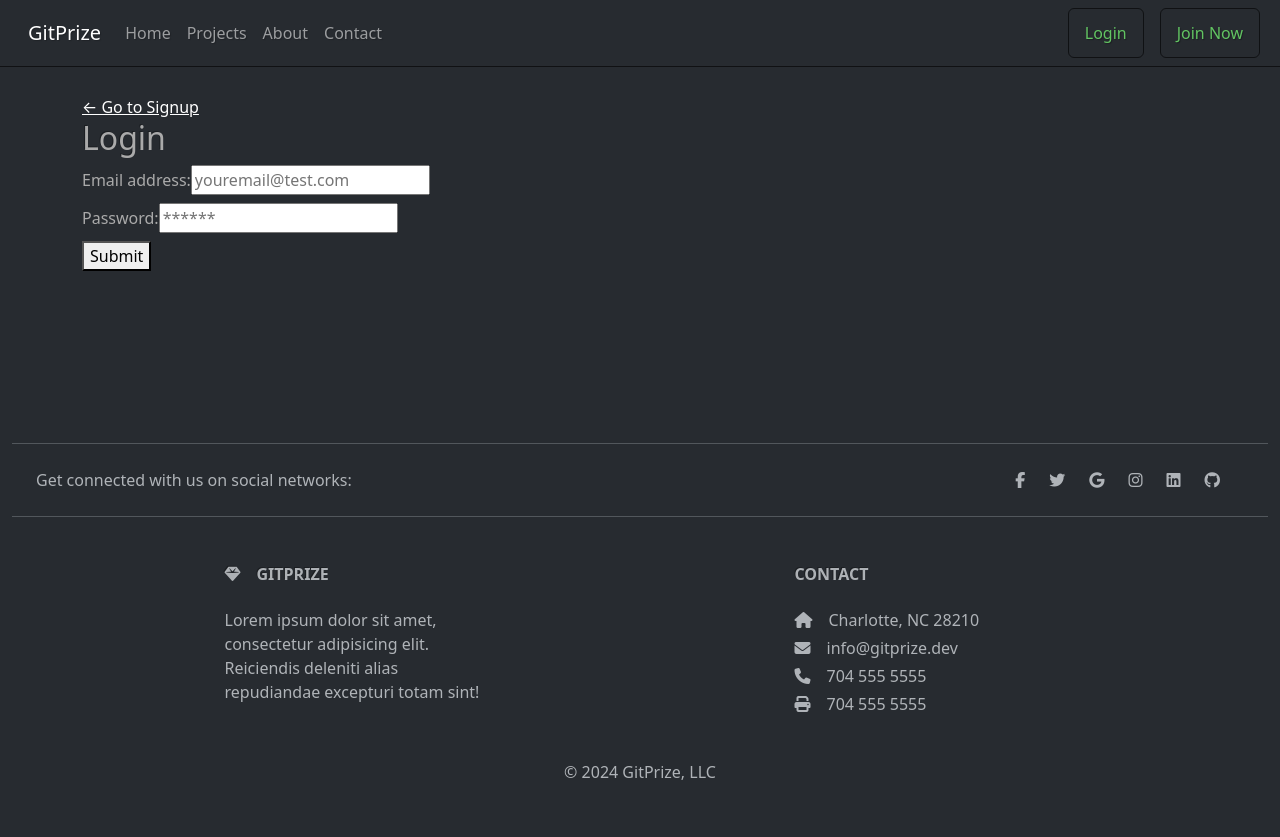
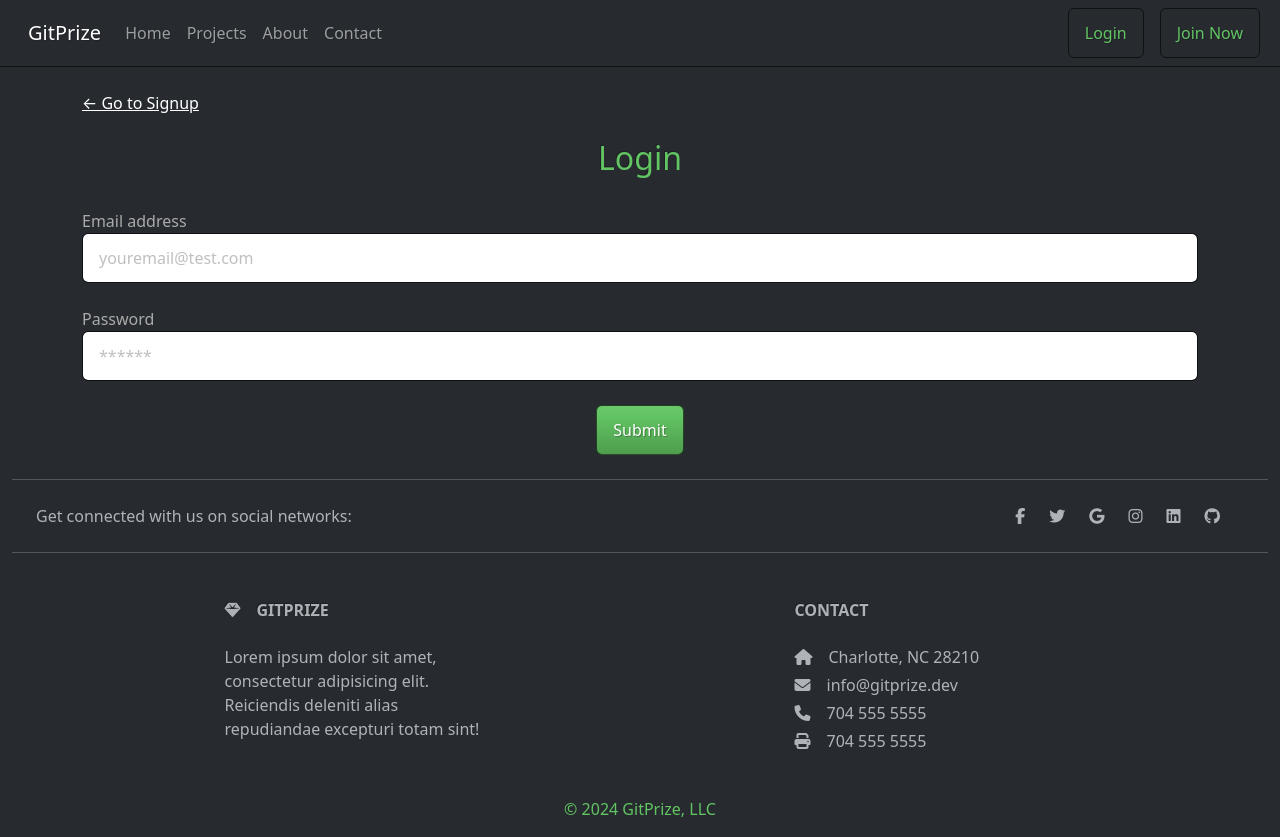
Before and after one commit to coulterkyle/Project-3, a React (Vite) app in the folder client/: page /login in a window 1280 px wide. Before the commit the page ends 800 px from the top, so only its background shows below. Built offline with nearby package versions, Linux system fonts and the light colour scheme.

Commit message:
styled login page and minor changes to footer and contact

```diff
--- a/client/src/components/ui/footer.jsx
+++ b/client/src/components/ui/footer.jsx
@@ -38,7 +38,7 @@ export default function Footer() {
             </div>
           </section>
 
-          <div className="text-center py-3"> © 2024 GitPrize, LLC</div>
+          <div className="text-center py-3 text-success"> © 2024 GitPrize, LLC</div>
         </footer>
     );
   }
--- a/client/src/pages/Contact.jsx
+++ b/client/src/pages/Contact.jsx
@@ -2,7 +2,7 @@ const Contact = () => {
     return (
       <div className="container mb-4">
         <section>
-        <h2 className="h1-responsive font-weight-bold text-center my-4">Contact us</h2>
+        <h2 className="h1-responsive font-weight-bold text-center my-4 text-success">Contact us</h2>
         <p className="text-center w-responsive mx-auto mb-4">Do you have any questions? Please do not hesitate to contact us directly. Our team will come back to you within a matter of hours to help you.</p>
         <div className="row">
             <div className="col-md-9 mb-md-0 mb-5">
@@ -10,14 +10,14 @@ const Contact = () => {
                     <div className="row mb-2">
                         <div className="col-md-6">
                             <div className="md-form mb-0">
-                                <label for="name" className="">Your name</label>
+                                <label htmlFor="name" className="">Your name</label>
                                 <input type="text" id="name" name="name" className="form-control" />
                             </div>
                         </div>
 
                         <div className="col-md-6">
                             <div className="md-form mb-0">
-                                <label for="email" className="">Your email</label>
+                                <label htmlFor="email" className="">Your email</label>
                                 <input type="text" id="email" name="email" className="form-control" />
                             </div>
                         </div>
@@ -26,7 +26,7 @@ const Contact = () => {
                     <div className="row my-2">
                         <div className="col-md-12">
                             <div className="md-form mb-0">
-                                <label for="subject" className="">Subject</label>
+                                <label htmlFor="subject" className="">Subject</label>
                                 <input type="text" id="subject" name="subject" className="form-control" />
                             </div>
                         </div>
@@ -35,7 +35,7 @@ const Contact = () => {
                     <div className="row my-2">
                         <div className="col-md-12">
                             <div className="md-form">
-                                <label for="message">Your message</label>
+                                <label htmlFor="message">Your message</label>
                                 <textarea type="text" id="message" name="message" rows="2" className="form-control md-textarea"></textarea>
                             </div>
                         </div>
@@ -44,22 +44,22 @@ const Contact = () => {
                 </form>
 
                 <div className="text-center text-md-left mt-3">
-                    <a className="btn btn-primary" onclick="document.getElementById('contact-form').submit();">Send</a>
+                    <a className="btn btn-success" onclick="document.getElementById('contact-form').submit();">Send</a>
                 </div>
                 <div className="status"></div>
             </div>
 
             <div className="col-md-3 text-center mt-4 d-none d-md-block">
                 <ul className="list-unstyled mb-0">
-                    <li><i className="fas fa-map-marker-alt fa-2x"></i>
+                    <li><i className="fas fa-map-marker-alt fa-2x text-success"></i>
                         <p>Charlotte, NC 28210</p>
                     </li>
 
-                    <li><i className="fas fa-phone mt-4 fa-2x"></i>
+                    <li><i className="fas fa-phone mt-4 fa-2x text-success"></i>
                         <p>704 555 5555</p>
                     </li>
 
-                    <li><i className="fas fa-envelope mt-4 fa-2x"></i>
+                    <li><i className="fas fa-envelope mt-4 fa-2x text-success"></i>
                         <p>contact@gitprize.dev</p>
                     </li>
                 </ul>
--- a/client/src/pages/Login.jsx
+++ b/client/src/pages/Login.jsx
@@ -30,40 +30,47 @@ function Login(props) {
   };
 
   return (
-    <div className="container my-1">
+    <div className="container mb-4">
       <Link to="/signup">← Go to Signup</Link>
 
-      <h2>Login</h2>
-      <form onSubmit={handleFormSubmit}>
-        <div className="flex-row space-between my-2">
-          <label htmlFor="email">Email address:</label>
-          <input
-            placeholder="youremail@test.com"
-            name="email"
-            type="email"
-            id="email"
-            onChange={handleChange}
-          />
+      <h2 className='text-success h1-responsive font-weight-bold text-center my-4'>Login</h2>
+
+      <div className="row">
+        <div className=" mb-md-0 mb-5">
+          <form onSubmit={handleFormSubmit} id="login-form" name="login-form" action="tbd" method="POST">
+
+            <div className="row my-2">
+              <div className="">
+                <div className="md-form mb-0">
+                  <label htmlFor="email" className="">Email address</label>
+                  <input placeholder="youremail@test.com" type="email" id="email" name="email" className="form-control" onChange={handleChange} />
                 </div>
-        <div className="flex-row space-between my-2">
-          <label htmlFor="pwd">Password:</label>
-          <input
-            placeholder="******"
-            name="password"
-            type="password"
-            id="pwd"
-            onChange={handleChange}
-          />
               </div>
+            </div>
+
+            <div className="row my-4">
+              <div className="">
+                <div className="md-form">
+                  <label htmlFor="pwd">Password</label>
+                  <input placeholder="******" type="password" id="pwd" name="password" rows="2" className="form-control" onChange={handleChange}></input>
+                </div>
+              </div>
+            </div>
+
             {error ? (
               <div>
                 <p className="error-text">The provided credentials are incorrect</p>
               </div>
             ) : null}
-        <div className="flex-row flex-end">
-          <button type="submit">Submit</button>
+
+            <div className="text-center text-md-left mt-3">
+              <a className="btn btn-success" >Submit</a>
+              {/* onClick="document.getElementById('login-form').submit();" */}
             </div>
+            <div className="status"></div>
           </form>
+        </div>
+      </div>
     </div>
   );
 }
```
Lines whose indentation alone changed are shown as unchanged.
